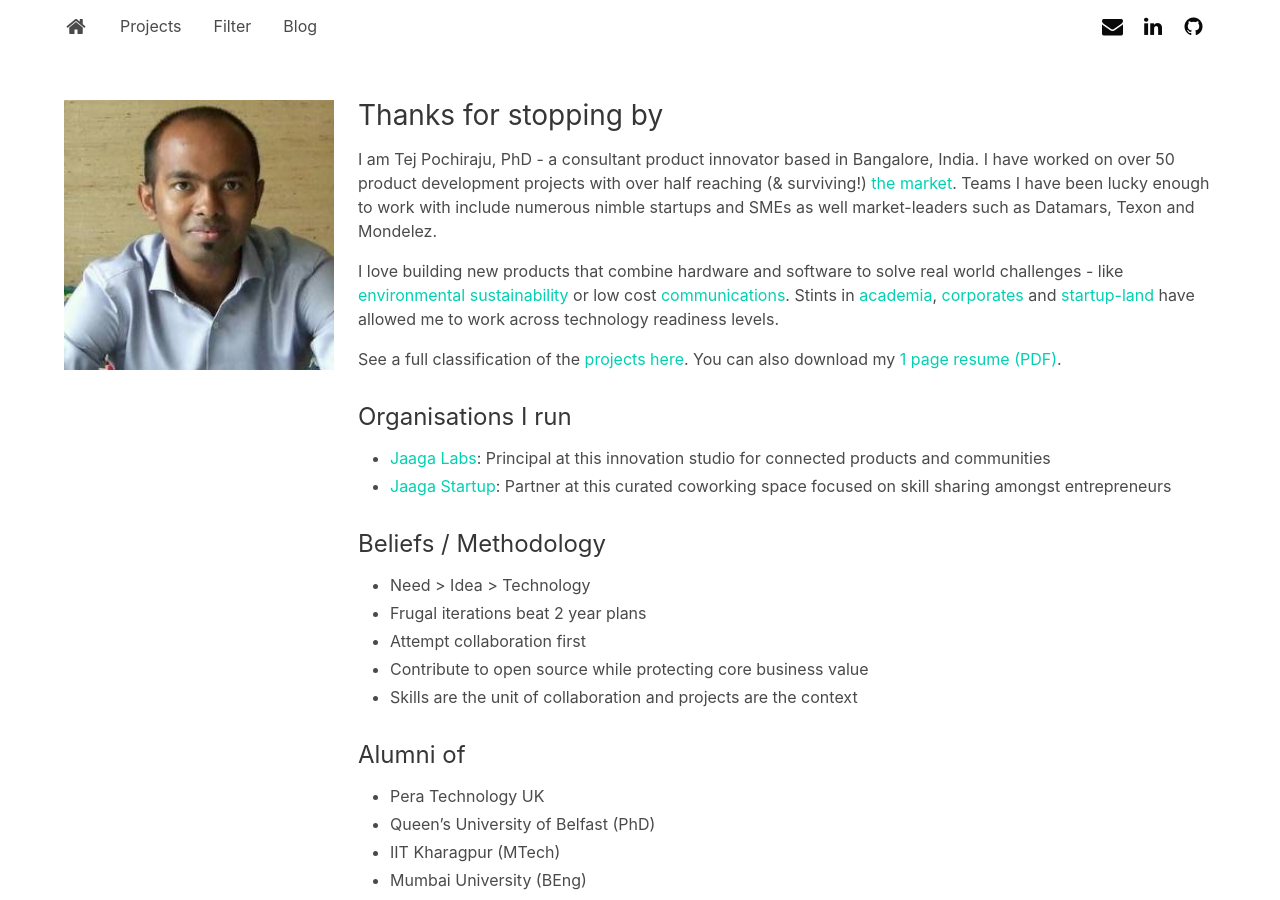
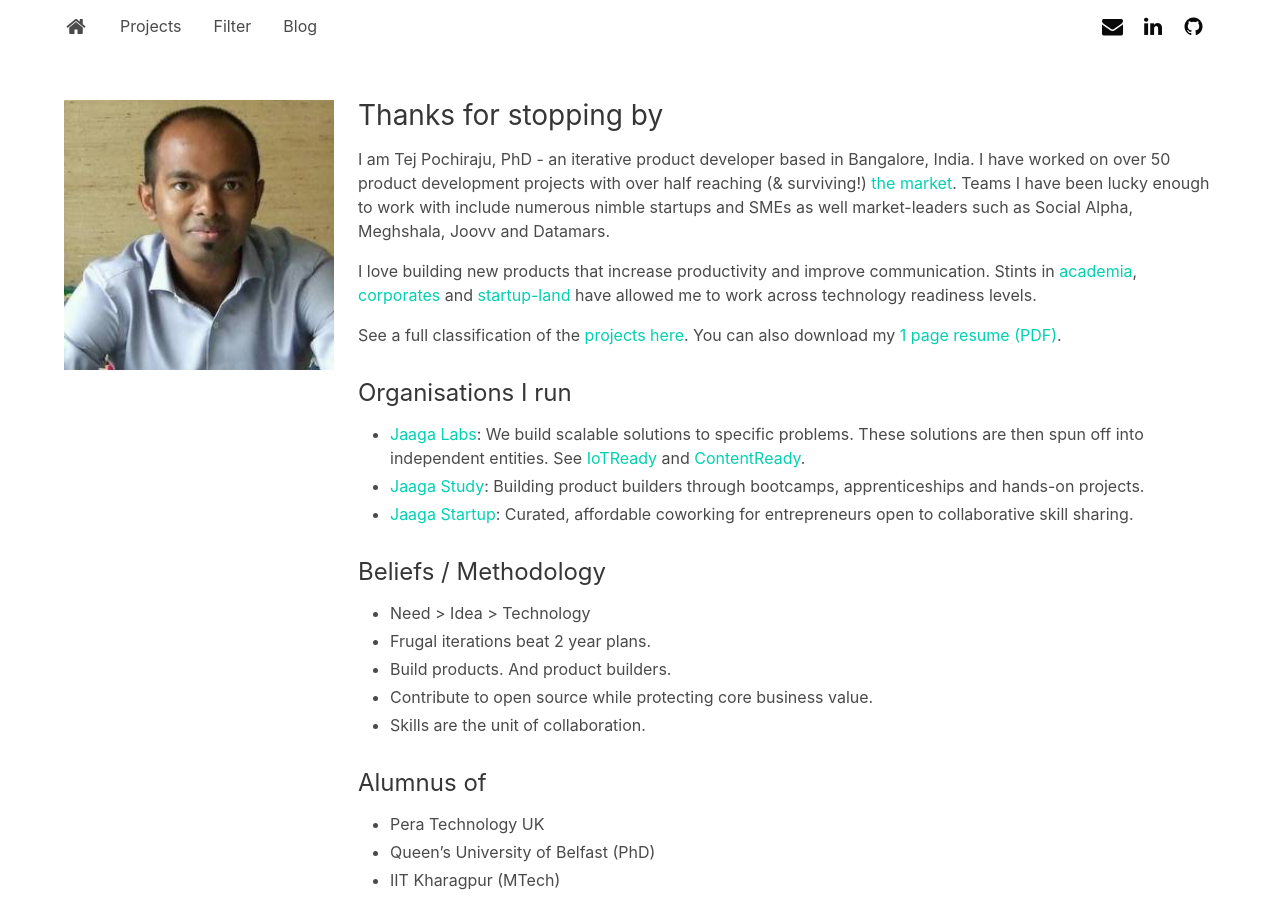
Before and after one commit to tejpochiraju/archive-tejpochiraju.github.io, a Jekyll site: the page built from _pages/index.md, in a window 1280 px wide and 900 px high. Built offline with Jekyll 4.4.1, drawn with Linux system fonts in a browser that asks for light colours.

Commit message:
updated description

```diff
--- a/_data/projects.csv
+++ b/_data/projects.csv
@@ -38,7 +38,7 @@
 Need: Monitoring and evaluating impact by Daily Dump customers is important to showcase but difficult to achieve consistently. Waste management is an important component of smart city initiatives and data transparency will play a key role in successful implementations.
 Idea: Confidential
 Technology: Confidential
-Comments: Work in Progress",A sensor enabled composter that increases end-user engagement and provides measurable impact metrics,Monitoring and evaluating impact by Daily Dump customers is important to showcase but difficult to achieve consistently. Waste management is an important component of smart city initiatives and data transparency will play a key role in successful implementations.,Confidential,Confidential,Work in Progress,Daily Dump,dailydump.jpg,No,aaga.jpg,Waste,http://dailydump.org,September 2017,,"Design, Development, Supply Chain",Ongoing,7,Application,Startup,"Waste,Design, Development, Supply Chain,Ongoing,TRL7,Application,Startup"
+Comments: Work in Progress",A sensor enabled composter that increases end-user engagement and provides measurable impact metrics,Monitoring and evaluating impact by Daily Dump customers is important to showcase but difficult to achieve consistently. Waste management is an important component of smart city initiatives and data transparency will play a key role in successful implementations.,Confidential,Confidential,Work in Progress,Daily Dump,dailydump.png,No,aaga.jpg,Waste,http://dailydump.org,September 2017,,"Design, Development, Supply Chain",Ongoing,7,Application,Startup,"Waste,Design, Development, Supply Chain,Ongoing,TRL7,Application,Startup"
 Portfolio Website,"A fast, responsive porfolio website with project filters. Built with Bulma.io and Jekyll
 Contribution: Design, Development, Writing
 Technology Readiness Level: 9
--- a/_pages/index.md
+++ b/_pages/index.md
@@ -1,30 +1,32 @@
 ---
 layout: frontpage
 permalink: /
-title: Tej Pochiraju - Consultant Product Developer in Bengaluru
+title: Iterative Product Developer
 ---
 
 ## Thanks for stopping by
-I am Tej Pochiraju, PhD - a consultant product innovator based in Bangalore, India. I have worked on over 50 product development projects with over half reaching (& surviving!) [the market](/tag/released/). Teams I have been lucky enough to work with include numerous nimble startups and SMEs as well market-leaders such as Datamars, Texon and Mondelez.
 
-I love building new products that combine hardware and software to solve real world challenges - like [environmental sustainability](/tag/energy/) or low cost [communications](/tag/electronics/). Stints in [academia](/tag/academia/), [corporates](/tag/corporate/) and [startup-land](/tag/startup/) have allowed me to work across technology readiness levels.
+I am Tej Pochiraju, PhD - an iterative product developer based in Bangalore, India. I have worked on over 50 product development projects with over half reaching (& surviving!) [the market](/tag/released/). Teams I have been lucky enough to work with include numerous nimble startups and SMEs as well market-leaders such as Social Alpha, Meghshala, Joovv and Datamars.
+
+I love building new products that increase productivity and improve communication. Stints in [academia](/tag/academia/), [corporates](/tag/corporate/) and [startup-land](/tag/startup/) have allowed me to work across technology readiness levels.
 
 See a full classification of the [projects here](/filter/). You can also download my [1 page resume (PDF)](/assets/resume_tej_pochiraju.pdf).
 
 ### Organisations I run
 
-- [Jaaga Labs](http://jaaga.in/labs): Principal at this innovation studio for connected products and communities
-- [Jaaga Startup](http://jaaga.in/startup): Partner at this curated coworking space focused on skill sharing amongst entrepreneurs
+- [Jaaga Labs](http://jaaga.in/labs): We build scalable solutions to specific problems. These solutions are then spun off into independent entities. See [IoTReady](https://iotready.co) and [ContentReady](https://contentready.co).
+- [Jaaga Study](https://jaaga.in/study): Building product builders through bootcamps, apprenticeships and hands-on projects.
+- [Jaaga Startup](http://jaaga.in/startup): Curated, affordable coworking for entrepreneurs open to collaborative skill sharing.
 
 ### Beliefs / Methodology
 
 - Need > Idea > Technology
-- Frugal iterations beat 2 year plans
-- Attempt collaboration first
-- Contribute to open source while protecting core business value
-- Skills are the unit of collaboration and projects are the context
+- Frugal iterations beat 2 year plans.
+- Build products. And product builders.
+- Contribute to open source while protecting core business value.
+- Skills are the unit of collaboration.
 
-### Alumni of
+### Alumnus of
 
 - Pera Technology UK
 - Queen's University of Belfast (PhD)
```
Also changed, not shown: assets/images/clients/dailydump.png (added).
